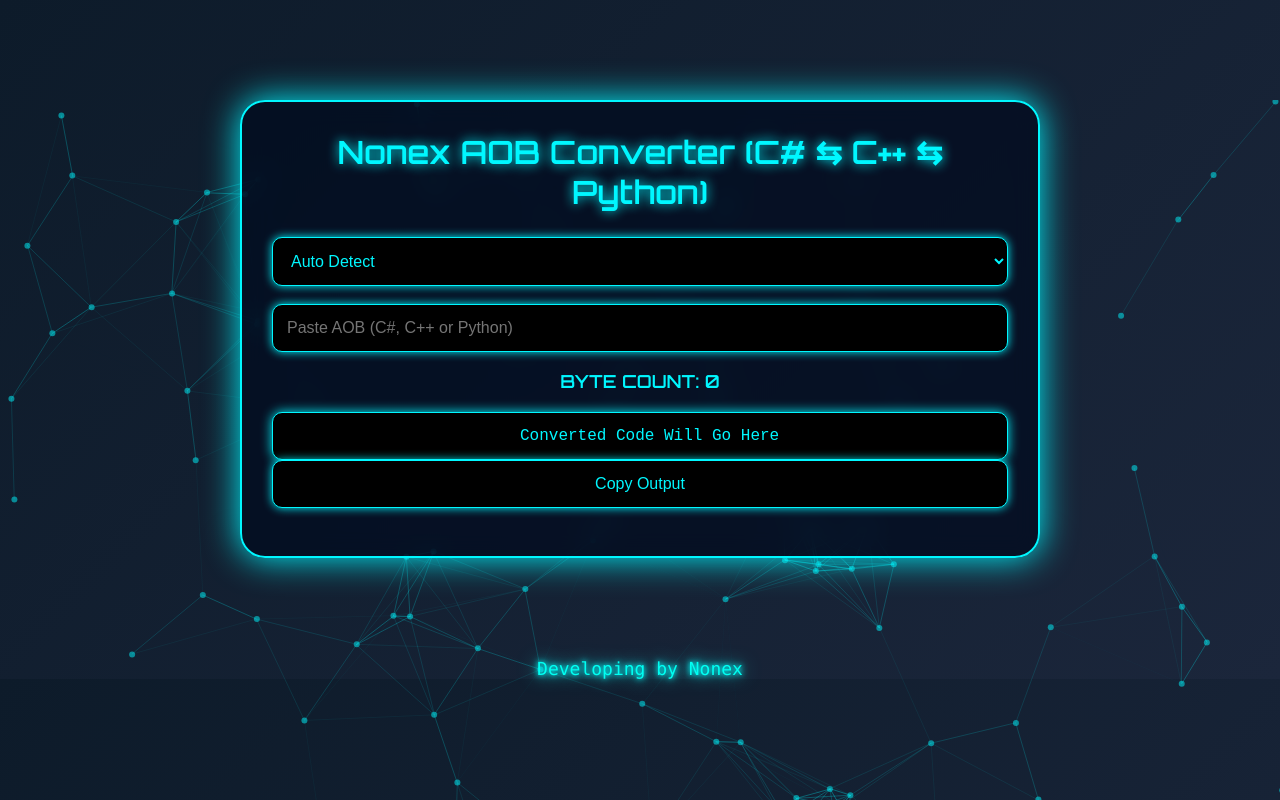
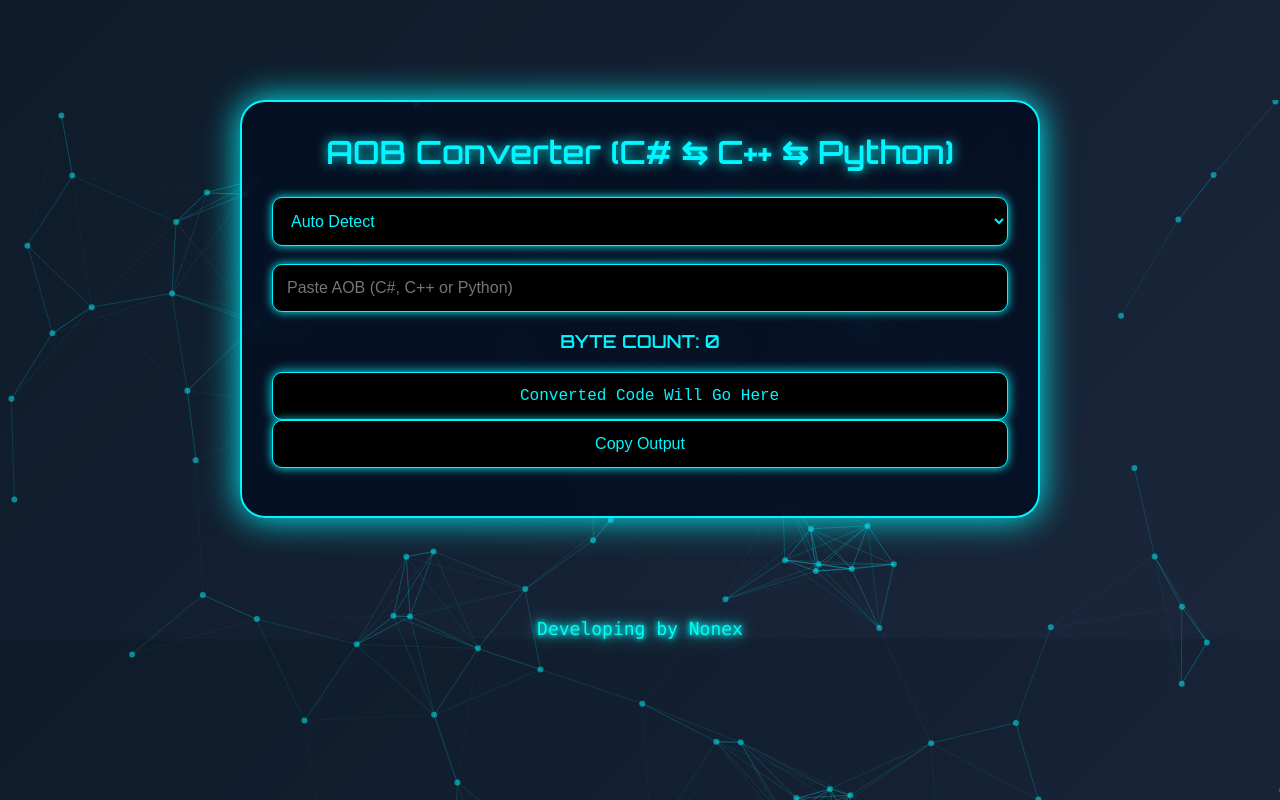
Before and after one commit to sagor765463/aob-converter, a plain HTML site: page index.html in a window 1280 px wide. Drawn offline with nearby package versions, Linux system fonts and the light colour scheme.

Commit message:
Add files via upload

```diff
--- a/index.html
+++ b/index.html
@@ -60,7 +60,7 @@
   <div id="particles-js"></div>
 
   <div class="card">
-    <h1>Nonex AOB Converter (C# ⇆ C++ ⇆ Python)</h1>
+    <h1>AOB Converter (C# ⇆ C++ ⇆ Python)</h1>
     <select id="mode">
       <option value="auto">Auto Detect</option>
       <option value="cs2cpp">C# ➝ C++</option>
```
